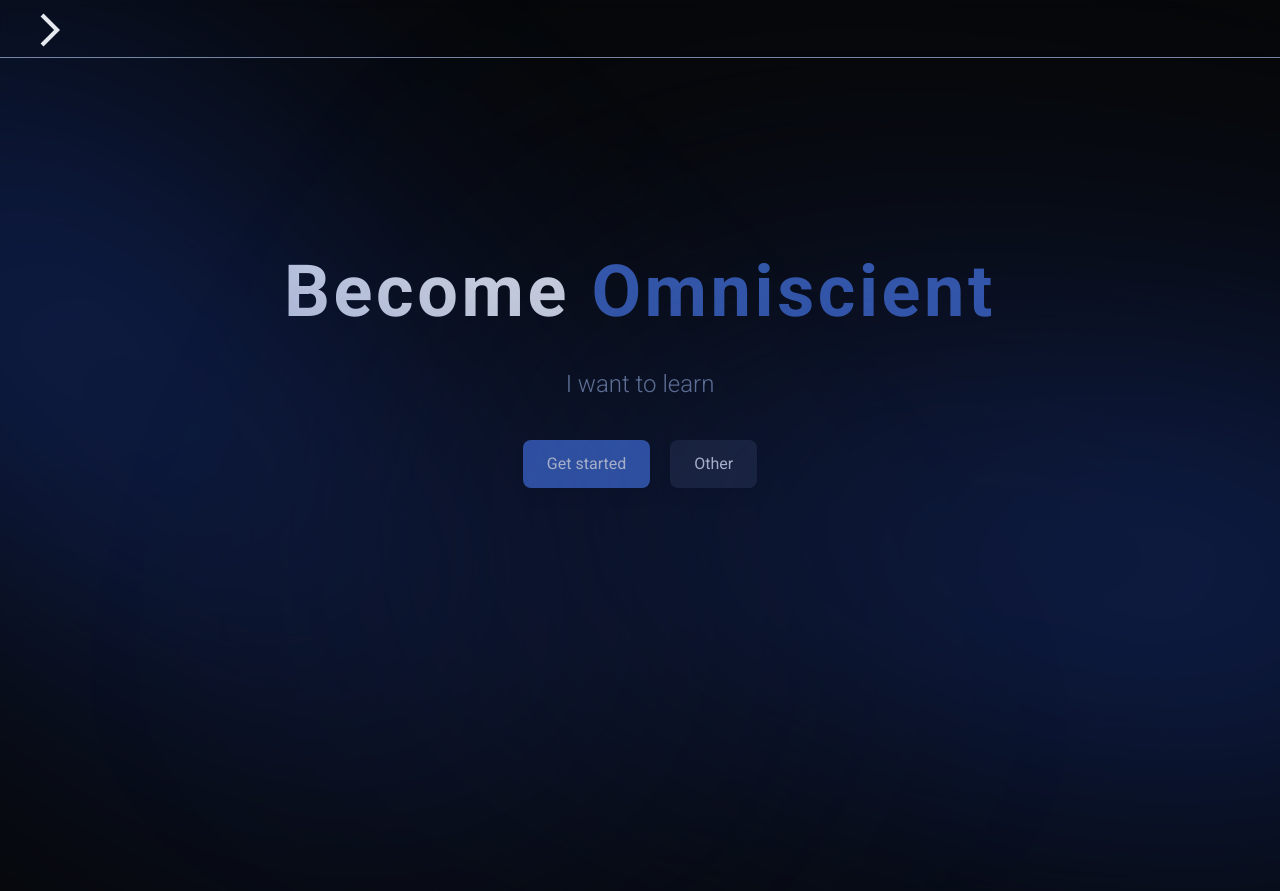
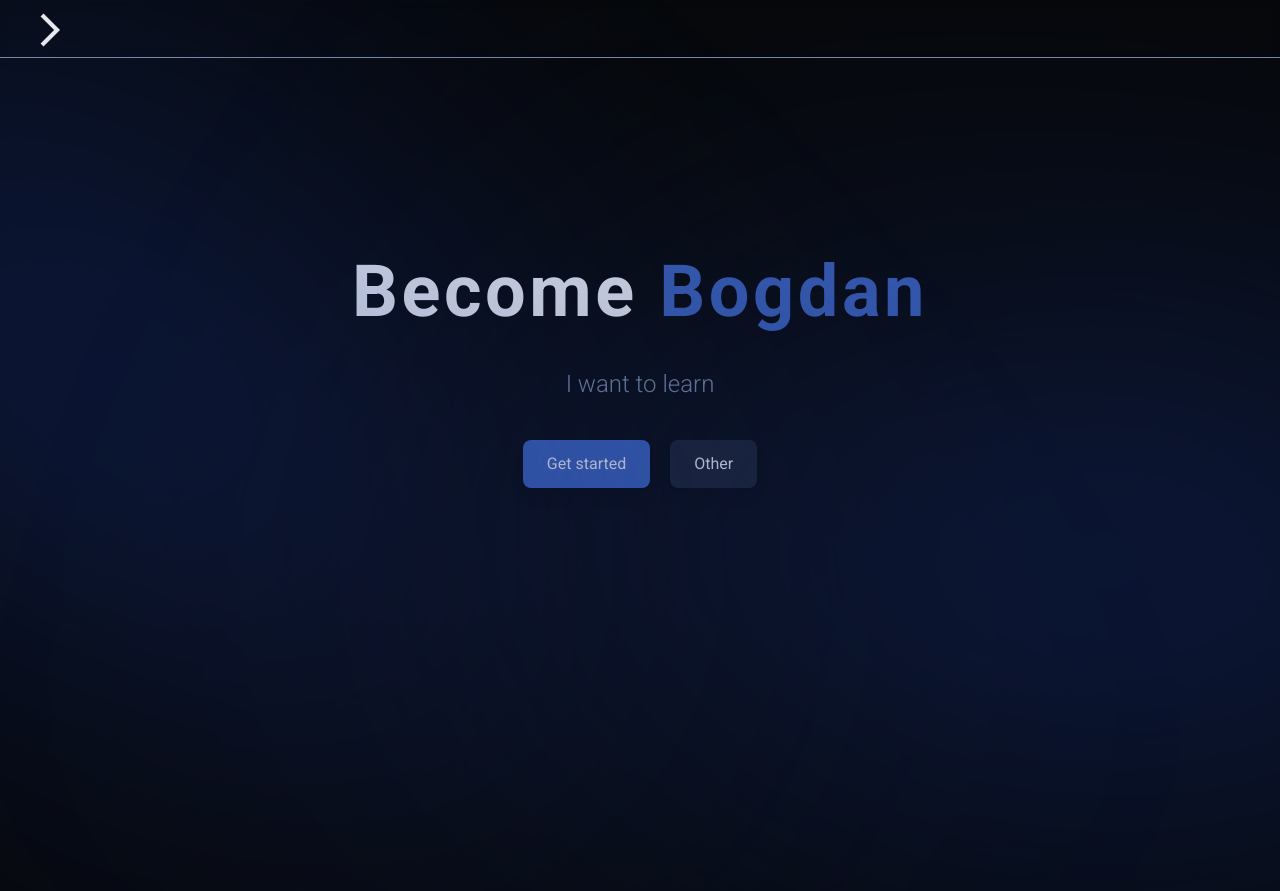
Before and after one commit to Lavryniukk/omniscent-frontend, a Next.js app: page / in a window 1280 px wide. Shown: the top 891 px of the page. Built offline with nearby package versions, Linux system fonts and the light colour scheme.

Commit message:
bug fixing

```diff
--- a/app/(pages)/(home)/page.tsx
+++ b/app/(pages)/(home)/page.tsx
@@ -9,7 +9,7 @@ let HomePage: NextPage = () => {
             <PageGradient/>
             <h1 className="text-4xl tracking-wider text-text sm:text-5xl
                             md:text-6xl lg:text-7xl font-roboto font-bold text-center "
-            >Become <span className="text-primary">Omniscient</span>
+            >Become <span className="text-primary">Bogdan</span>
             </h1>
             <TypingAnimation />
             <HomeButtons />
--- a/tailwind.config.ts
+++ b/tailwind.config.ts
@@ -9,7 +9,7 @@ const config: Config = {
   theme: {
     extend: {
       blur: {
-        mega: '160px',
+        mega: '200px',
       },
       width:{
         '10lg': '1000px'
```
